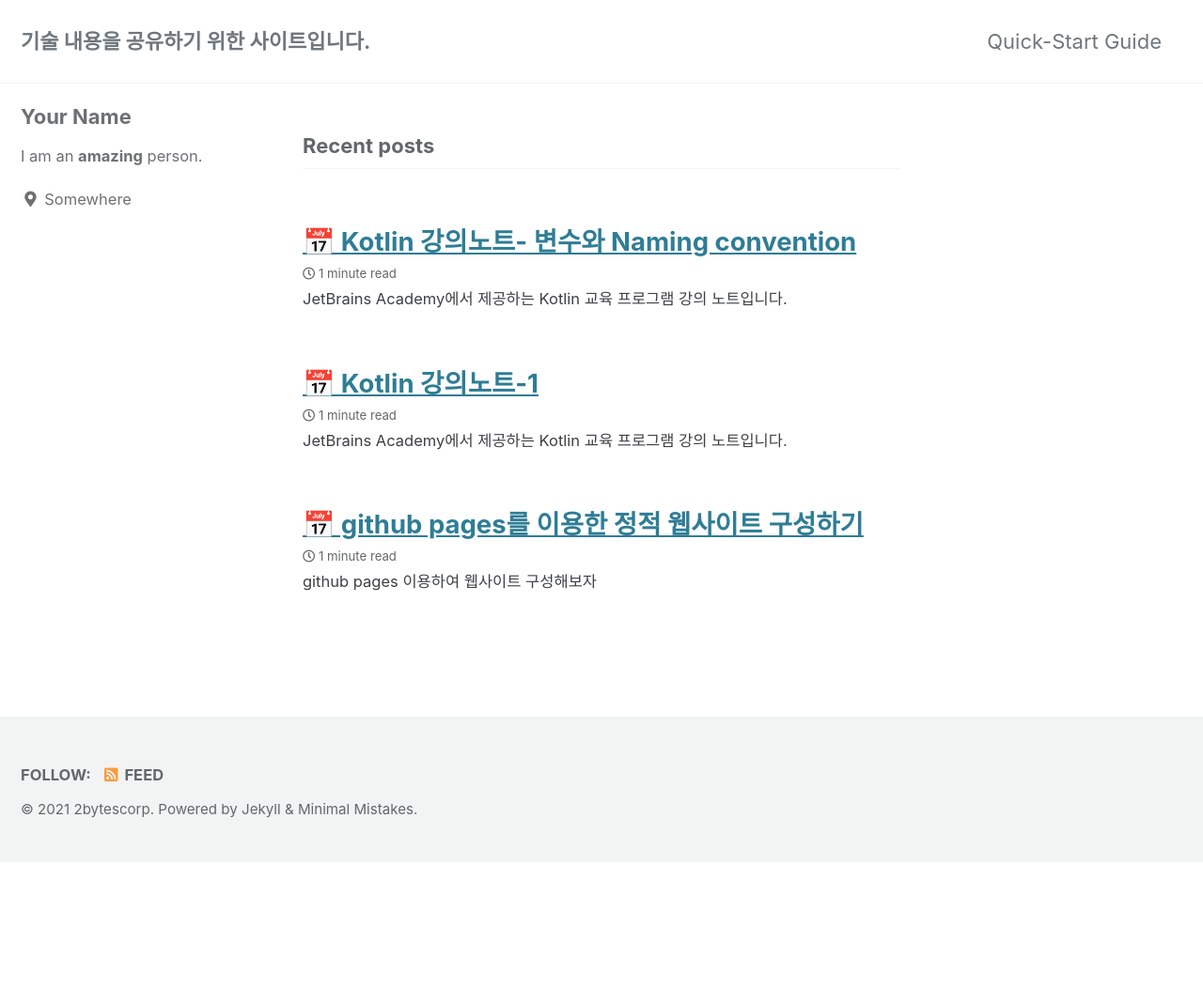
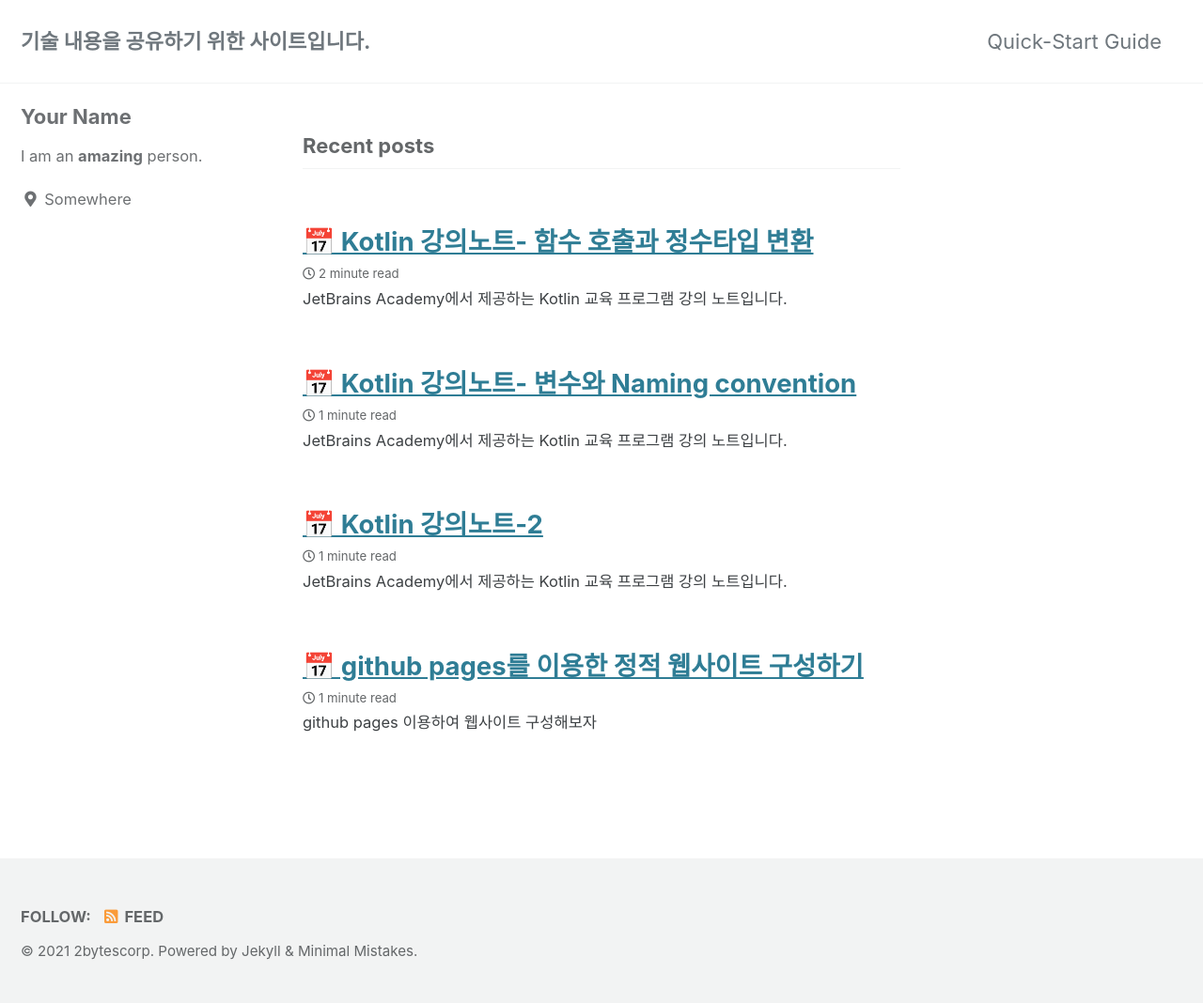
Before and after one commit to 2bytes-platform/2bytes-platform.github.io, a Jekyll site: the page built from index.html, in a window 1280 px wide. Shown: the whole page at 94% size. Built offline with Jekyll 4.4.1, drawn with Linux system fonts in a browser that asks for light colours; cached includes are drawn as plain includes; the list of posts is cut into pages by our own code; before the commit the page ends 918 px from its top, so only the background shows below that; part of the change alters nothing that is shown.

Commit message:
Publish 21-12-28 posts

````diff
--- a/_posts/2021-12-22-second-post.md
+++ b/_posts/2021-12-22-second-post.md
@@ -1,6 +1,6 @@
 ---
 layout: post
-title: "📅 Kotlin 강의노트-1"
+title: "📅 Kotlin 강의노트-2"
 excerpt: "JetBrains Academy에서 제공하는 Kotlin 교육 프로그램 강의 노트입니다."
 subtitle: "Project: Simple Chatty Bot"
 toc: true
--- /dev/null
+++ b/_posts/2021-12-28-kotlin.md
@@ -0,0 +1,135 @@
+---
+layout: post
+title: "📅 Kotlin 강의노트- 함수 호출과 정수타입 변환"
+excerpt: "JetBrains Academy에서 제공하는 Kotlin 교육 프로그램 강의 노트입니다."
+subtitle: "Project: Simple Chatty Bot"
+toc: true
+toc_sticky: true
+toc_label: "페이지 주요 목차"
+date: 2021-12-28
+tags: [Kotlin, JetBrains]
+---
+
+### Invoking functions
+
+- 기본적인 선언 및 호출 방식은 JS와 동일
+  function1(), function2(arg1, arg2)
+  val result = function(arg)
+
+  ```kotlin
+  fun main() {
+  val number = println("15")
+  println(number) // kotlin.Unit을 반환하는데, 반환 값이 필요없을 때 함수의 반환 타입으로 Unit을 사용함. 함수끝에 return을
+  //쓰지 않아도 된다. java의 void에 대응되는 개념
+  }
+  ```
+
+- 함수는 항상 의미있는 결과와 특별한 value를 리턴한다.
+
+### Standard input
+
+- 프로그램에 공급되는 데이터 스트림
+- readline function: 입력받은 모든 값을 스트링 값으로 반환, 하기와 같이 느낌표 2개를 추가
+
+    ```kotlin
+      fun main() {
+      print("이름을 입력해주세요.: ")
+      val name = readLine()
+      println("당신의 이름은 $name"+"입니다.")
+      print("당신의 나이는?")
+      val year = readLine()!!.toInt() // 자료형 변환이 가능
+      println("당신의 나이는 $year"+"입니다.")
+      return
+      }
+    ```
+
+  **자료형 변환 메서드**
+  toInt(): Int 정수형으로 변환
+  toDouble(): Double 실수형으로 변환
+  toFloat(): Float 실수형으로 변환
+  toLong(): Long 정수형으로 변환
+  toString(): 문자열로 변환
+
+
+- Java Scanner: 읽은 바이트를 문자, 정수, 실수, 불린, 문자열 등 다양한 타입으로 변환하여 리턴하는 클래스
+
+    ```kotlin
+      import java.util.Scanner
+      var scanner = Scanner(System.`in`) // 키보드에서 전달받은 데이터 스트림
+
+          val line = scanner.nextLine() // read a whole line, i.e. "Hello, Kotlin"ㅇ
+          val num = scanner.nextInt()   // read a number, i.e. 123
+          val string = scanner.next()   // read a string, i.e. "Hello"
+    ```
+
+### Units of information
+
+- data 크기단위
+  십진법(decimal): kilobyte (10^3 bytes), megabyte (10^6 bytes), and gigabyte (10^9 bytes), 국제단위시스템(SI)에서 쓰임
+  이진법(binary): kilobyte (2^10 bytes), megabyte (2^20 bytes), gigabyte (2^30 bytes), 컴퓨터 메모리를 표현
+
+
+- 최근 국제 규격에 따른 명명법 (table)
+
+| SI metric  | Symbol |   Powers of ten   | IEC metric | Symbol |    Powers of two     |
+|------------|:------:|:-----------------:|:----------:|:------:|:--------------------:|
+| `Kilobyte` |   KB   |  10^3 B (1000 B)  | `Kibibyte` |  KiB   |  2^10 B (or 1024 B)  |
+| `Megabyte` |   MB   | 10^6 B (1000 kB)  | `Mebibyte` |  MiB   | 2^20 B (or 1024 KiB) |
+| `Gigabyte` |   GB   | 10^9 B (1000 MB)  | `Gibibyte` |  GiB   | 2^30 B (or 1024 MiB) |
+| `Terabyte` |   TB   | 10^12 B (1000 GB) | `Tebibyte` |  TiB   | 2^40 B (or 1024 GiB) |
+| `Petabyte` |   PB   | 10^15 B (1000 TB) | `Pebibyte` |  PiB   | 2^50 B (or 1024 TiB) |
+
+
+### The classification of basic types
+
+- Numbers
+  Integer numbers 타입은 다음과 같이 4가지 형태로 표현 (table)
+  Byte: 8 bits (1 byte), range varies from -128 to 127;
+  Short: 16 bits (2 bytes), range varies from -32768 to 32767;
+  ** Int: 32 bits (4 bytes), range varies from −(2^31) to (2^31)−1; **
+  Long: 64 bits (8 bytes), range varies from −(2^63) to (2^63)−1.
+
+**int와 Integer 차이점 (JAVA 기준)**
+  int: 원시자료형, 산술 연산이 가능, null로 초기화 불가
+  Integer: Wrapper 클래스(객체), 산술 연산을 위해 Unboxing, null값 처리 가능
+
+Floating-point types: 소수를 표현하는 타입이며, 다음과 같이 2가지 타입을 갖고 있음
+  ** Double: 64 bits
+  Float: 32 bits
+
+    ```kotlin
+    val pi = 3.1415
+    val e = 2.71828f
+    val fraction: Float = 1.51
+    ```
+
+  type.MIN_VALUE, type.MAX_VALUE는 각각 type의 min과 max 표기
+
+### Numeric type 변환
+
+- 다른 숫자타입 변수에 숫자타입 값을 할당할 경우, 다음과 같은 함수를 이용하여 타입 변환을 해줘야함. 그리고 해당 함수들은
+  값 자체를 변환시키는게 아니라 해당 타입에 따른 새로운 값을 생성함. 이는 타겟 변수 타입을 소스 변수 타입보다 더 큰 타입으로
+  변환가능케 함.
+  toInt(), toLong(), toDouble()
+
+
+- Character code(Unicode)에 따라 숫자를 Char로 변환할 수 있음.
+
+  ```kotlin
+  val n1: Int = 125
+  val ch: Char = n1.toChar() // '}'
+  val n2: Int = ch.toInt()  // 125
+  ```
+
+- 타겟 변수 타입을 소스 변수 타입보다 더 작은 타입으로 변환 가능하나, 절삭(truncate)이 발생하여
+  type overflow가 발생.
+    ```kotlin
+    val bigNum: Long = 100_000_000_000_000
+    val n: Int = bigNum.toInt() // 276447232; oops
+    ```
+- toShort(), toByte() 함수는 type overlflow로 인해 가능하면 쓰지말고, 중간에 toInt() 처리를 해줄 것
+
+**숫자나 스트링 뒤에 tag 체크**
+
+- String 변환
+  타겟변수.toString()를 통해 string으로 전환가능
````
